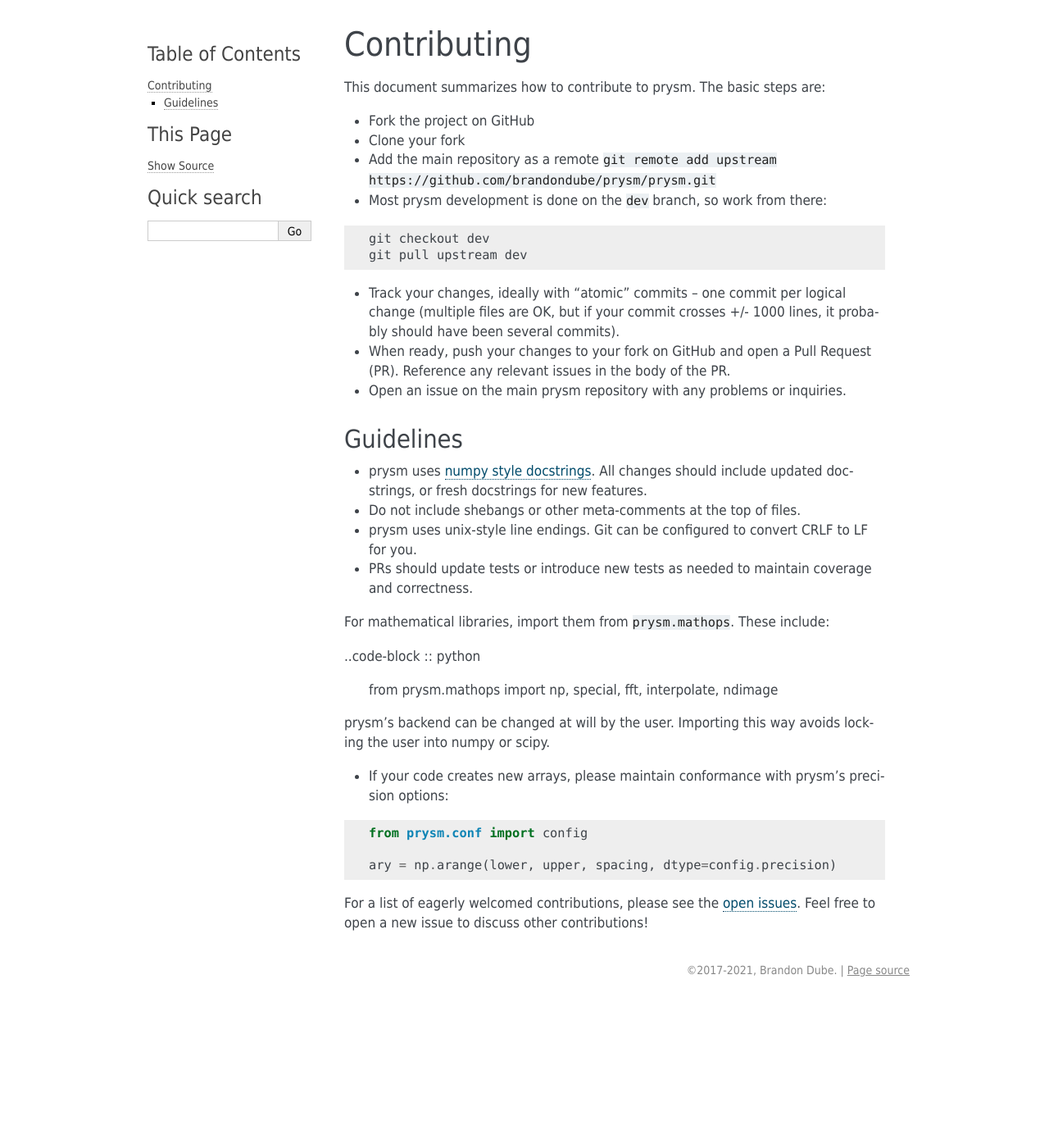
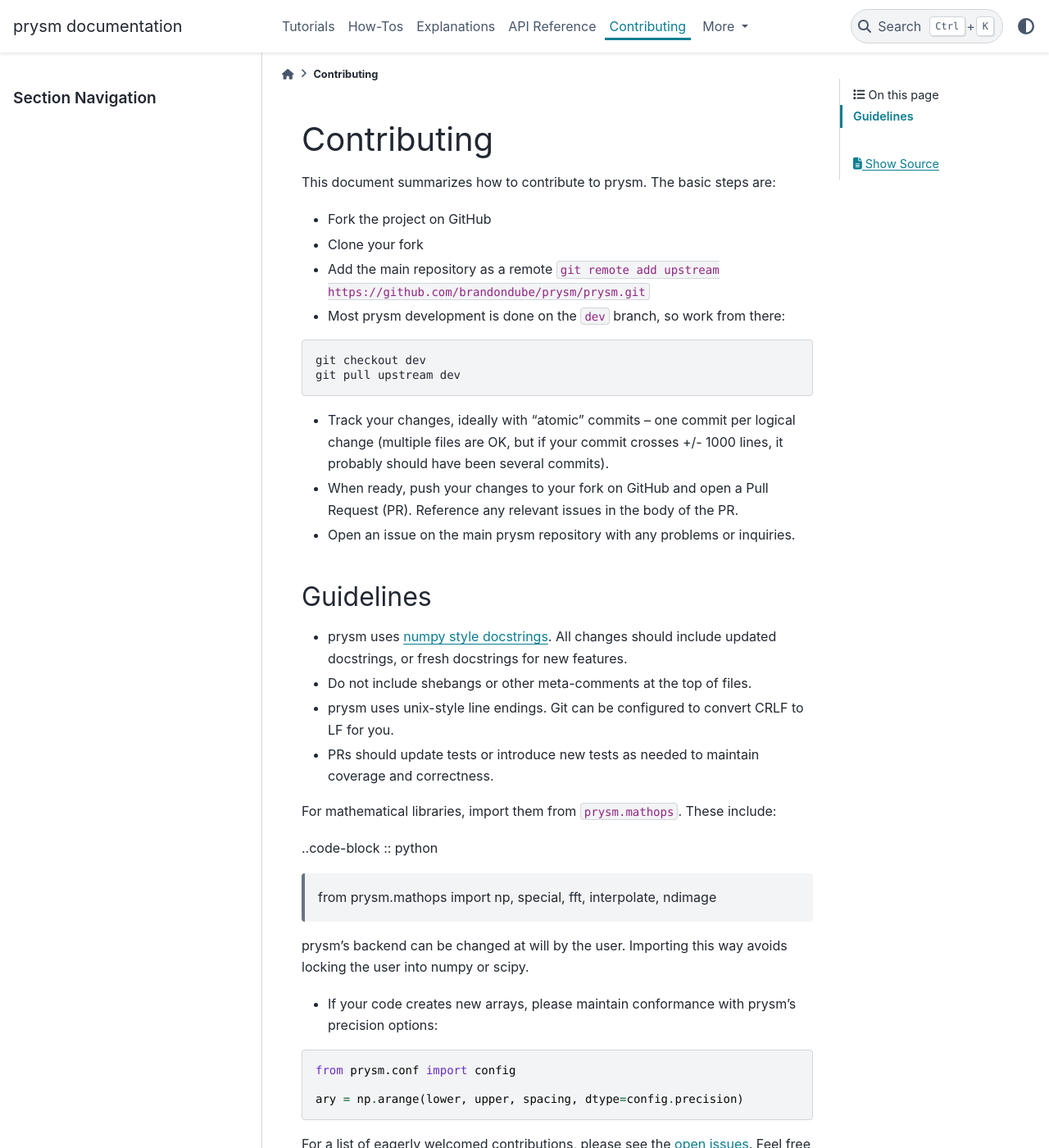
Before and after one commit to brandondube/prysm, a Sphinx documentation site: the page built from docs/source/contributing.rst, in a window 1280 px wide and 1400 px high. Shown: the whole window at 82% size. Built offline with Sphinx 7.4.7 and the PyData theme 0.15.4, drawn with Linux system fonts in a browser that asks for light colours; pages that are not in the unit, such as notebooks, are missing from menus; some of the changed text lies outside the part shown.

Commit message:
docs: theme -> pydata

```diff
--- a/docs/requirements.txt
+++ b/docs/requirements.txt
@@ -1,5 +1,6 @@
 setuptools==58.0.4
 sphinx==4.2.0
+pydata-sphinx-theme==0.8.0
 nbconvert==6.1.0
 ipykernel
 nbsphinx==0.8.7
--- a/docs/source/conf.py
+++ b/docs/source/conf.py
@@ -65,7 +65,8 @@
 # The theme to use for HTML and HTML Help pages.  See the documentation for
 # a list of builtin themes.
 #
-html_theme = 'alabaster'
+# html_theme = 'alabaster'
+html_theme = 'pydata_sphinx_theme'
 
 # Theme options are theme-specific and customize the look and feel of a theme
 # further.  For a list of options available for each theme, see the
```
